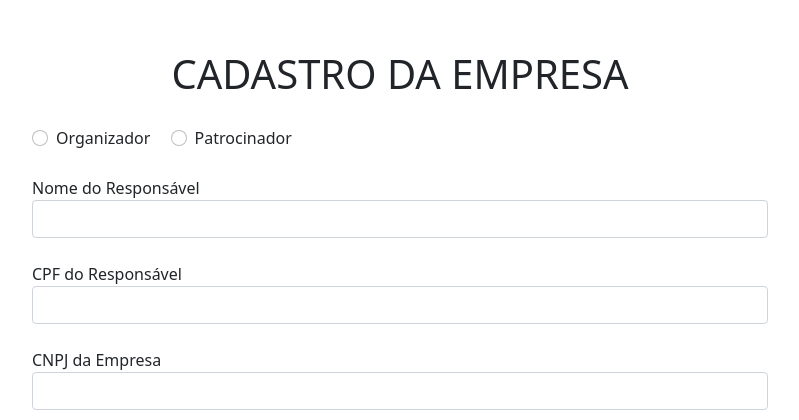
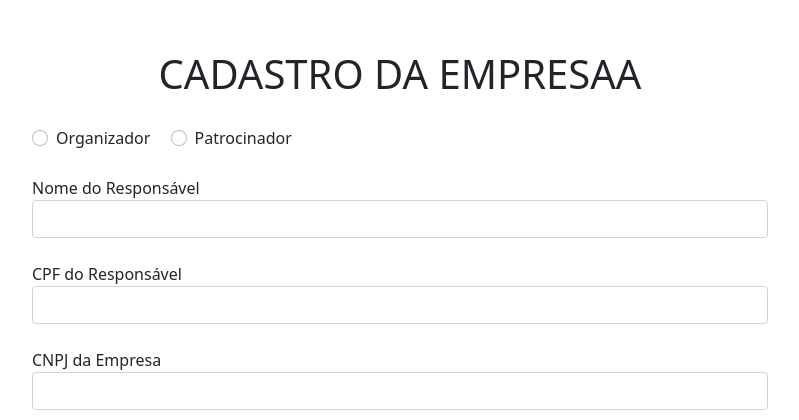
Before and after one commit to Hnjt27/AplicativoSponsorMaster, an ASP.NET MVC app: page /CadastroEmpresa/Cadastro_Empresa in a window 1280 px wide. Shown: the top 420 px of the page, without its empty margins (240-1039 px from the left). Run offline with ASP.NET Core 8 and stand-ins for ASP.NET MVC 5, Linux system fonts and the light colour scheme; the project's own start-up code is not run, and a stand-in starts its controllers and pages; some libraries are stand-ins or nearby versions.

Commit message:
Teste commit

```diff
--- a/Views/CadastroEmpresa/Cadastro_Empresa.cshtml
+++ b/Views/CadastroEmpresa/Cadastro_Empresa.cshtml
@@ -15,7 +15,7 @@
             {
             <form method="post" id="form-empresa">
 
-                <h1 class="titulo"> CADASTRO DA EMPRESA </h1>
+                <h1 class="titulo"> CADASTRO DA EMPRESAA </h1>
 
                 <div class="form-check form-check-inline">
                     <input class="form-check-input" type="radio" name="Categoria" id="Cat_Organizador" value="Organizador">
```
